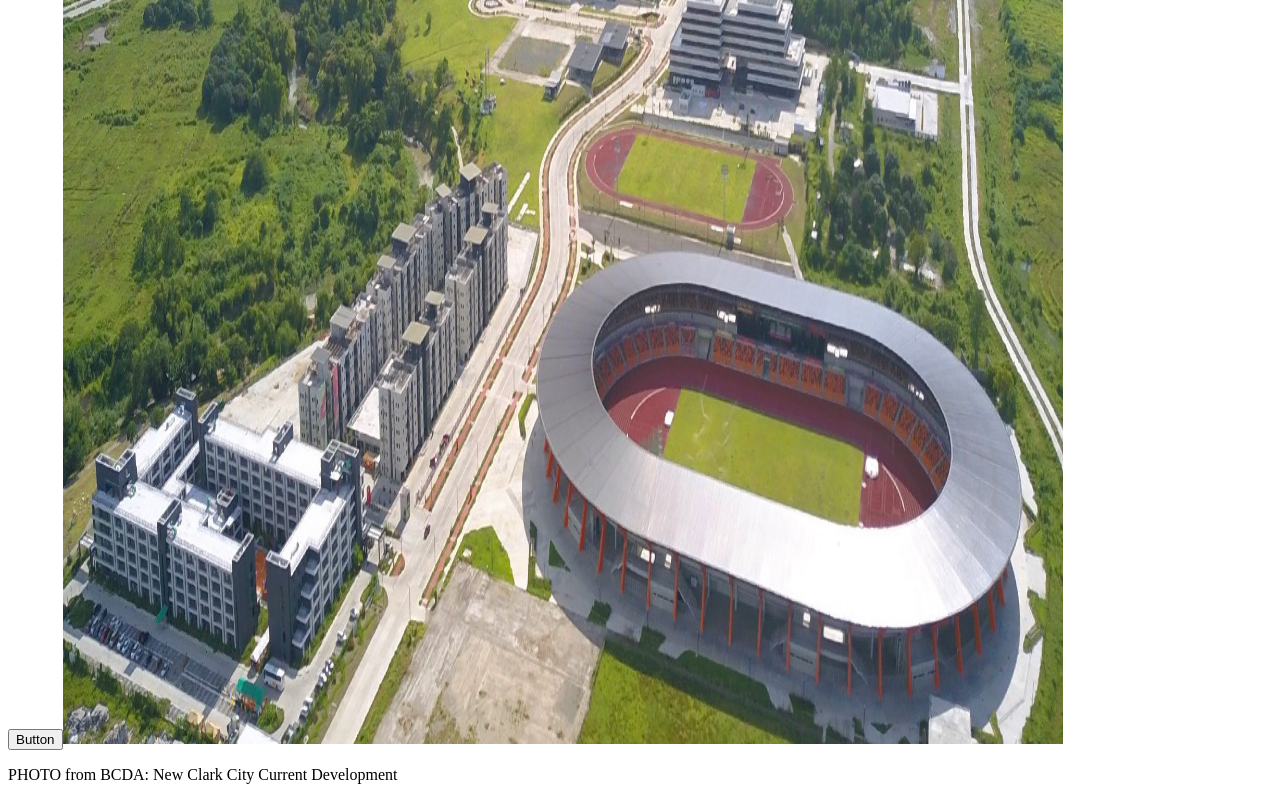
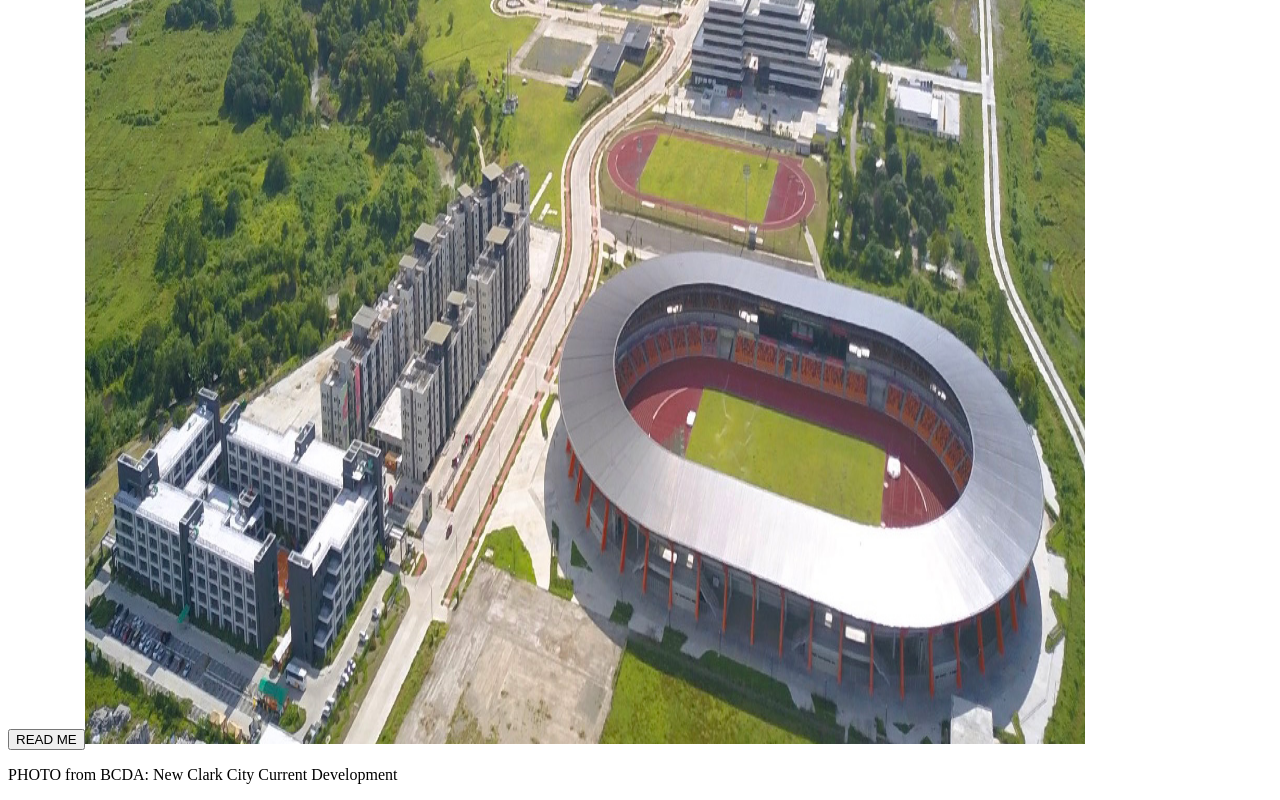
Before and after one commit to johncanero/architecture-news-website, a Next.js app: page / in a window 1280 px wide. Shown: the part 6059-6859 px from the top of the page. Built offline with nearby package versions, Linux system fonts and the light colour scheme.

Commit message:
Fix Padding

```diff
--- a/sections/Hero.tsx
+++ b/sections/Hero.tsx
@@ -6,7 +6,7 @@ import Image from "next/image";
 const Hero = () => {
   return (
     <div>
-      <div className="flex-col mt-7 md:flex-none lg:grid-cols-3 lg:grid-rows-4 md:grid md:gap-7 md:gap-y-8 font-Poppins">
+      <div className="flex-col mt-7 md:flex-none lg:grid-cols-3 lg:grid-rows-4 md:grid md:gap-7 md:gap-y-5 font-Poppins">
         <div className="col-span-2">
           {/* <h1 className="text-3xl font-bold">Architecture News</h1> */}
           <Link
@@ -128,8 +128,8 @@ const Hero = () => {
             heritage. To make it beautiful and make our country more fun and
             friendly.
           </p>
-          <button className="flex px-12 py-3 mx-auto mt-5 font-bold rounded-lg md:mx-0 text-neutral-900 bg-amber-400 hover:bg-amber-300">
-            Button
+          <button className="flex px-12 py-3 mx-auto mt-5 font-bold tracking-widest rounded-lg md:mx-0 text-neutral-900 bg-amber-400 hover:bg-amber-300">
+            READ ME
           </button>
           <Image
               src="/images/newClarkCity.jpg"
```
